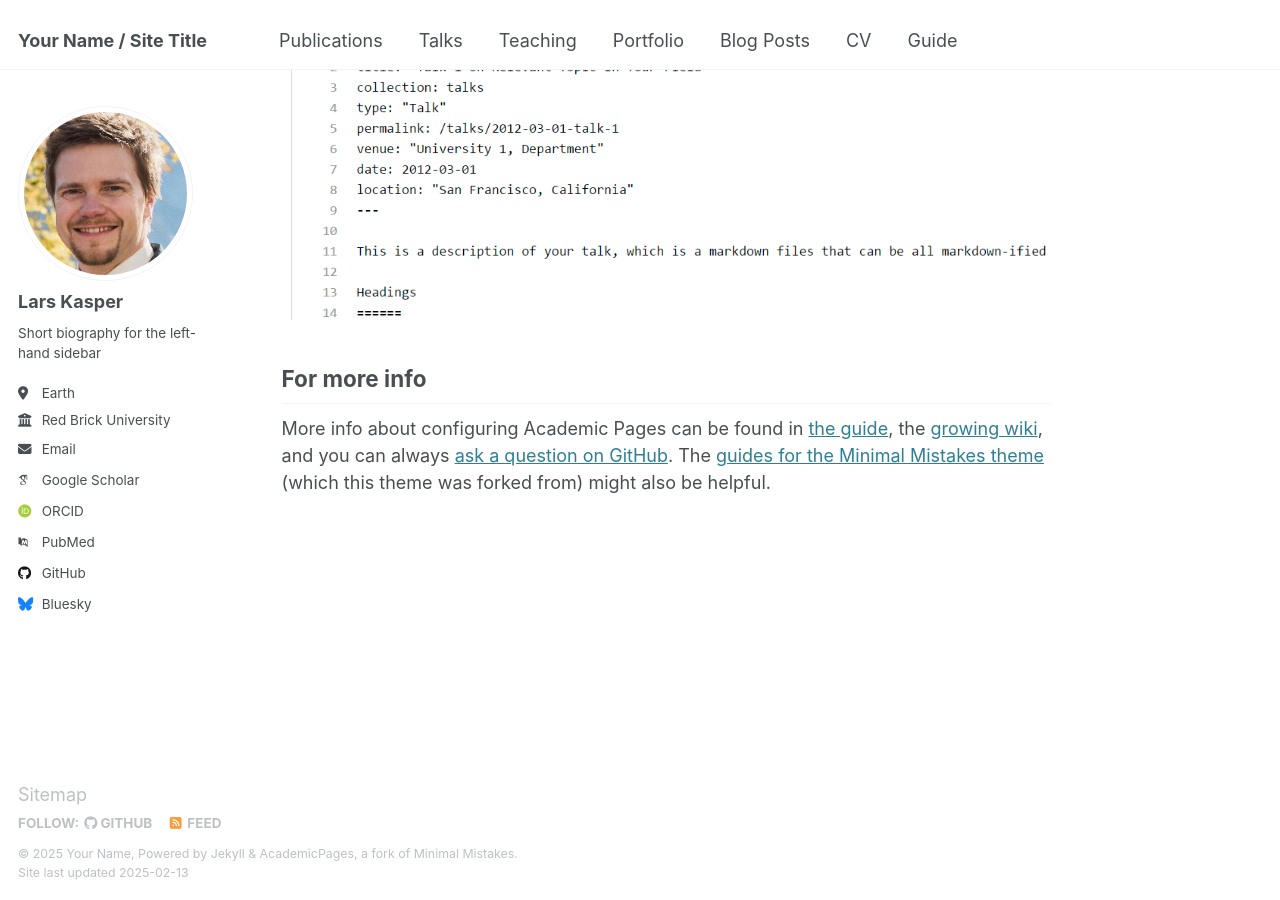
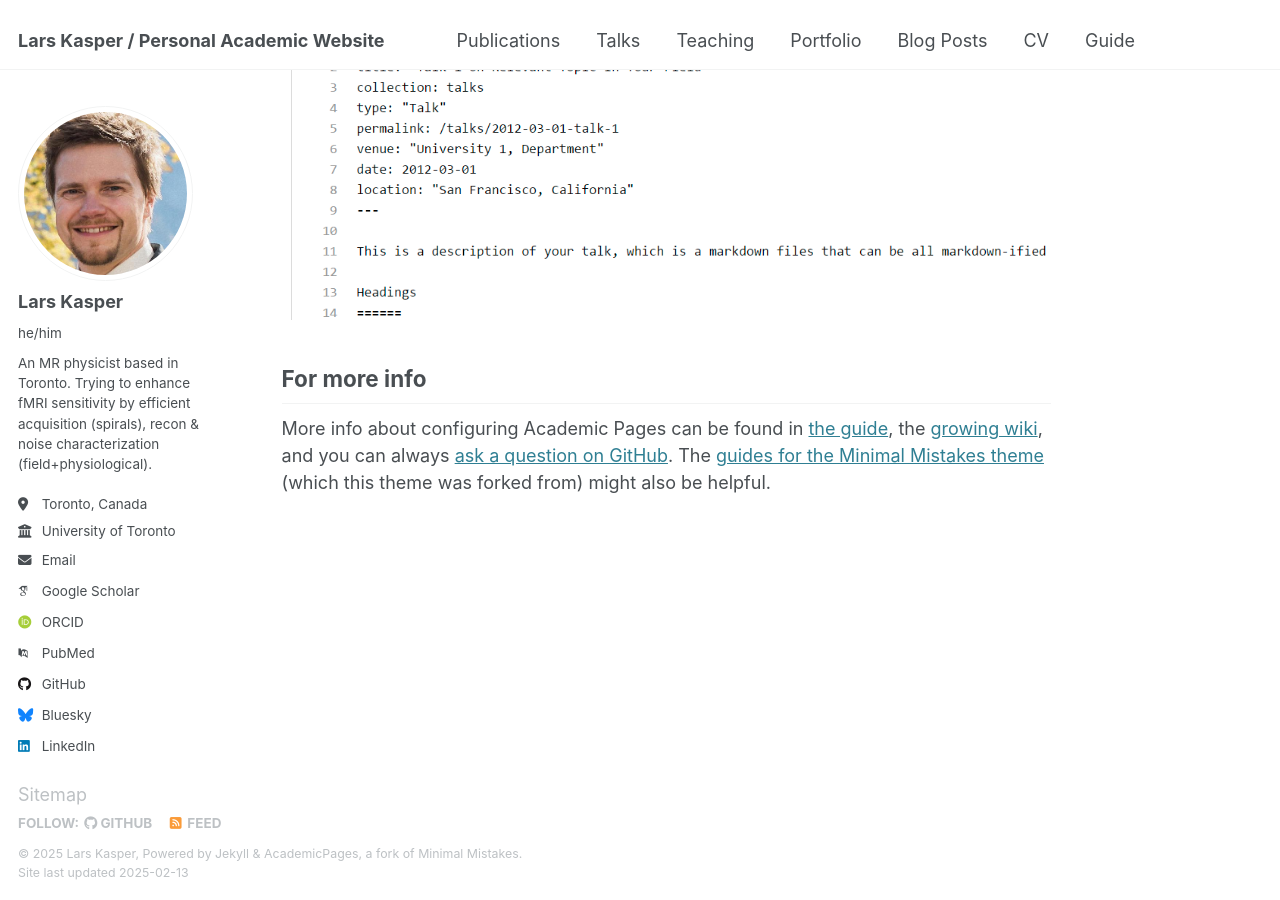
Before and after one commit to mrikasper/mrikasper.github.io, a Jekyll site: the page built from _pages/about.md, in a window 1280 px wide and 900 px high, scrolled down 2642 px. Built offline with Jekyll 4.4.1, drawn with Linux system fonts in a browser that asks for light colours; some web fonts are replaced.

Commit message:
some config changes, check build

```diff
--- a/_config.yml
+++ b/_config.yml
@@ -9,13 +9,13 @@
 # Basic Site Settings
 locale                   : "en-US"
 site_theme               : "default"
-title                    : "Your Name / Site Title"
+title                    : "Lars Kasper / Personal Academic Website"
 title_separator          : "-"
-name                     : &name "Your Name"
+name                     : &name "Lars Kasper"
 description              : &description "personal description"
-url                      : https://academicpages.github.io # the base hostname & protocol for your site e.g. "https://[your GitHub username].github.io"
+url                      : https://mrikasper.github.io # the base hostname & protocol for your site e.g. "https://[your GitHub username].github.io"
 baseurl                  : "" # the subpath of your site, e.g. "/blog"
-repository               : "academicpages/academicpages.github.io"
+repository               : "mrikasper/mrikasper.github.io"
 
 # Site Author - The following control what appear as part of the author content on the side bar.
 #               If a field is blank the icon and link will not appear, otherwise it will be shown.
@@ -24,20 +24,20 @@ author:
   # Biographic information
   avatar           : "profile.png"
   name             : "Lars Kasper"
-  pronouns         : # example: "she/her"
-  bio              : "Short biography for the left-hand sidebar"
-  location         : "Earth"
-  employer         : "Red Brick University"
+  pronouns         : "he/him"
+  bio              : "An MR physicist based in Toronto. Trying to enhance fMRI sensitivity by efficient acquisition (spirals), recon & noise characterization (field+physiological)."
+  location         : "Toronto, Canada"
+  employer         : "University of Toronto"
   uri              : # URL
-  email            : "none@example.org"
+  email            : "lars.kasper@alumni.ethz.ch"
 
   # Academic websites
   arxiv            : # URL - Update with the correct link to your profile
-  googlescholar    : "https://scholar.google.com/citations?user=PS_CX0AAAAAJ"
+  googlescholar    : "https://scholar.google.com/citations?user=PL1XGecAAAAJ"
   impactstory      : # URL
-  orcid            : "http://orcid.org/yourorcidurl"
+  orcid            : "https://orcid.org/0000-0001-7667-603X"
   semantic         : # URL
-  pubmed           : "https://www.ncbi.nlm.nih.gov/pubmed/?term=john+snow"
+  pubmed           : "https://www.ncbi.nlm.nih.gov/myncbi/lars.kasper.1/bibliography/public/"
   researchgate     : # URL
   scopus           : # URL
 
@@ -45,12 +45,12 @@ author:
   bitbucket        : # Username - Update with your username on the site
   codepen          : # Username
   dribbble         : # Username
-  github           : "academicpages"
+  github           : "mrikasper"
   kaggle           : # Username
   stackoverflow    : # User number or user number and name (i.e., use "1" or "1/jeff-atwood")
 
   # Social media
-  bluesky          : "bsky.app" # Replace this with you Bluesky username
+  bluesky          : "mrikasper.bsky.social" # Replace this with you Bluesky username
   facebook         : # Username
   flickr           : # Username
   foursquare       : # Username
@@ -59,7 +59,7 @@ author:
   keybase          : # Username
   instagram        : # Username
   lastfm           : # Username
-  linkedin         : # Username
+  linkedin         : lars-kasper-852ba781 # Username
   mastodon         : # URL
   medium           : # URL
   pinterest        : # Username
@@ -67,7 +67,7 @@ author:
   steam            : # Username
   telegram         : # URL
   tumblr           : # Username
-  twitter          : # Username for X / Twitter
+  twitter          : mrikasper # Username for X / Twitter
   vine             : # Username
   weibo            : # Username
   wikipedia        : # Username
```
